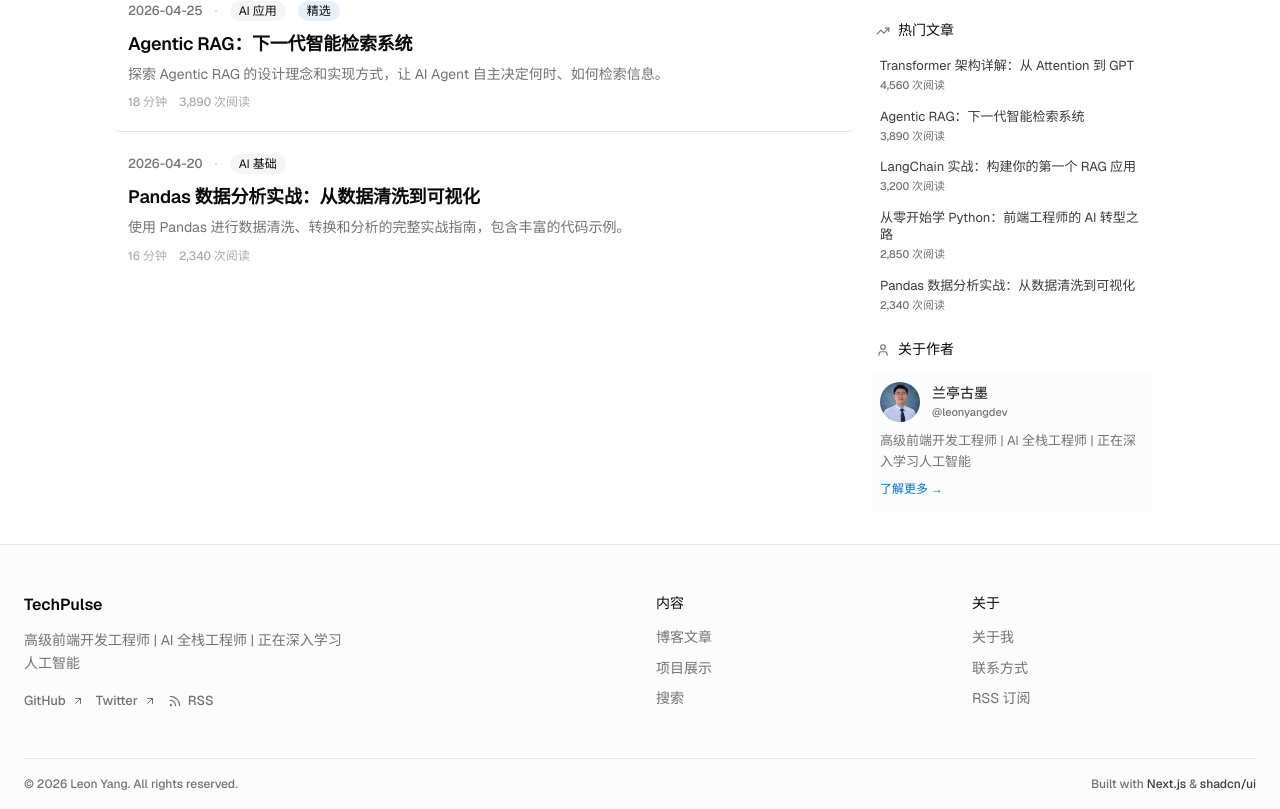
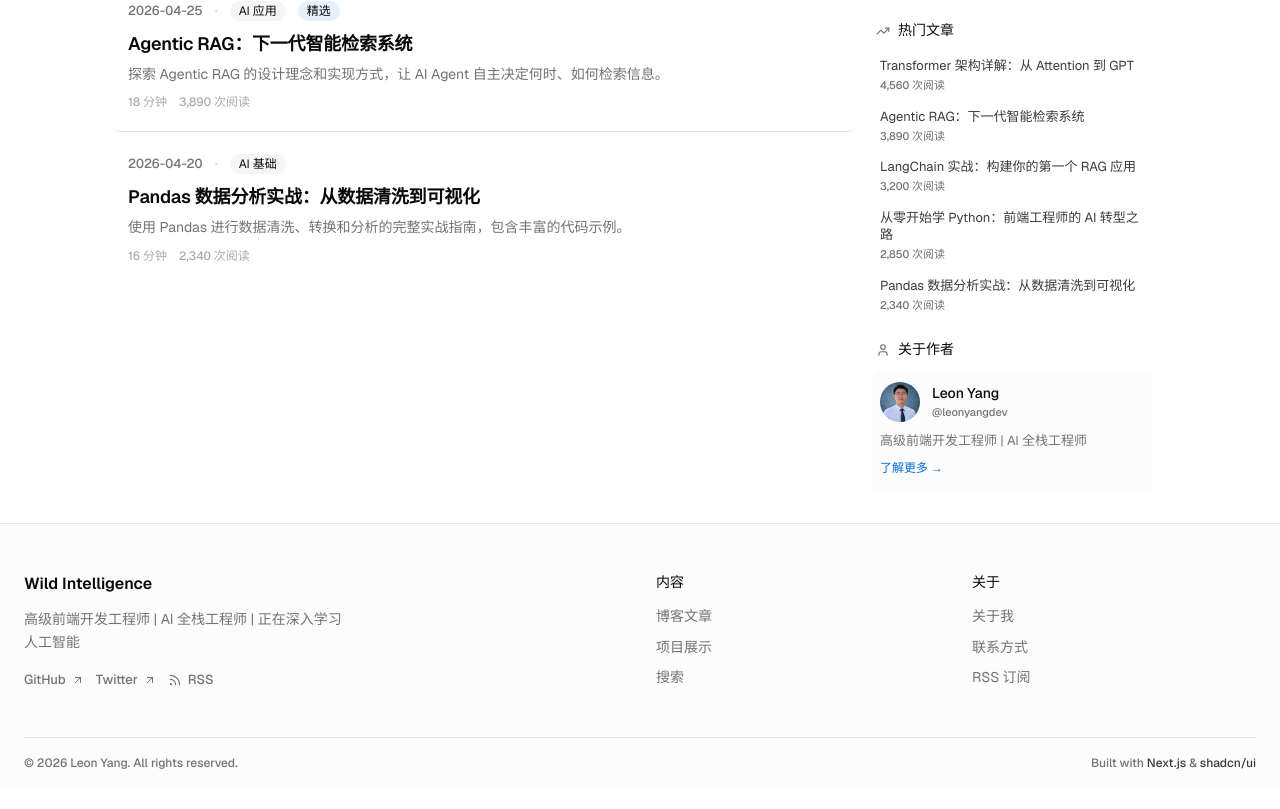
Before and after one commit to leonyangdev/code-buddy-blog-test, a Next.js app: page /blog in a window 1280 px wide. Shown: the part 901-1710 px from the top of the page. After the commit the page ends 1689 px from the top, so only its background shows below. Built offline with nearby package versions, Linux system fonts and the light colour scheme; no server answers.

Commit message:
feat: sidebar author info now fetches from GitHub API

```diff
--- a/components/layout/footer.tsx
+++ b/components/layout/footer.tsx
@@ -44,7 +44,7 @@ export function Footer() {
           <div className="col-span-2 md:col-span-2">
             <Link href="/" className="inline-block mb-3">
               <span className="text-heading-16 text-foreground">
-                TechPulse
+                Wild Intelligence
               </span>
             </Link>
             <p className="text-copy-14 text-muted-foreground max-w-xs leading-relaxed mb-4">
--- a/components/layout/sidebar.tsx
+++ b/components/layout/sidebar.tsx
@@ -2,7 +2,7 @@ import Image from "next/image"
 import { Badge } from "@/components/ui/badge"
 import Link from "next/link"
 import { Tag, Folder, Clock, TrendingUp, User } from "lucide-react"
-import { githubProfile } from "@/lib/data"
+import { getGitHubProfile } from "@/lib/github"
 
 interface SidebarProps {
   categories?: Array<{ name: string; count: number; slug: string }>
@@ -12,13 +12,17 @@ interface SidebarProps {
   className?: string
 }
 
-export function Sidebar({
+export async function Sidebar({
   categories = [],
   tags = [],
   recentPosts = [],
   popularPosts = [],
   className = "",
 }: SidebarProps) {
+  const profile = await getGitHubProfile()
+  const authorName = profile?.name || "Leon Yang"
+  const authorBio = profile?.bio || "高级前端开发工程师 | AI 全栈工程师"
+
   return (
     <aside className={`space-y-5 ${className}`}>
       {/* Categories */}
@@ -137,14 +141,14 @@ export function Sidebar({
               />
             </div>
             <div>
-              <h4 className="text-label-14 text-foreground">兰亭古墨</h4>
+              <h4 className="text-label-14 text-foreground">{authorName}</h4>
               <p className="text-label-11 text-muted-foreground">
-                @{githubProfile.username}
+                @{profile?.username || "leonyangdev"}
               </p>
             </div>
           </div>
           <p className="text-copy-13 text-muted-foreground leading-relaxed">
-            {githubProfile.bio}
+            {authorBio}
           </p>
           <Link
             href="/about"
```
